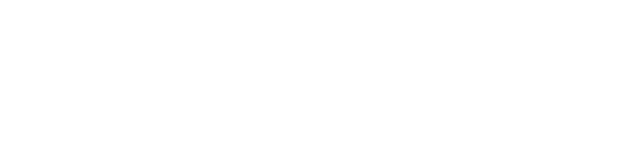
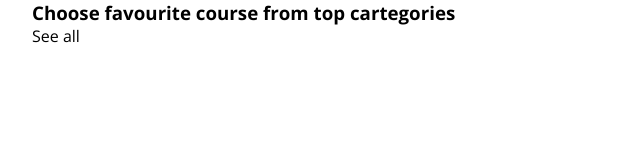
Before and after one commit to Mahfuza-19/1-team, a plain HTML site: page index.html in a window 1280 px wide. Shown: the whole page, without its empty margins (0-640 px from the left). Drawn offline with nearby package versions, Linux system fonts and the light colour scheme.

Commit message:
Figma added

```diff
--- a/Sass/_Course_section.scss
+++ b/Sass/_Course_section.scss
@@ -0,0 +1,3 @@
+// ._Course_section{
+
+// }
--- a/index.html
+++ b/index.html
@@ -28,7 +28,8 @@
         <!-- Sevinch -->
         <section id="Course__section">
             <div class="container">
-
+                <h3>Choose favourite course from top cartegories</h3>
+                <p>See all</p>
             </div>
         </section>
         <section id="Popular__section">
```
Also changed, not shown: Imags/section2_img1.png (added), Imags/section2_img2.png (added), Imags/section2_img3.png (added), Imags/section2_img4.png (added), Imags/section2_img5.png (added), Imags/section2_img6.png (added), Imags/section2_img_1.png (added), Imags/section2_img_2.png (added), Imags/section2_img_3.png (added), Imags/section2_img_4.png (added), Imags/section2_img_5.png (added), Imags/section2_img_6.png (added), Sass/style.css (added), 2 other files.
